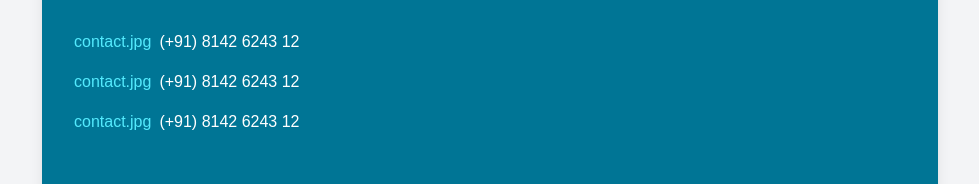
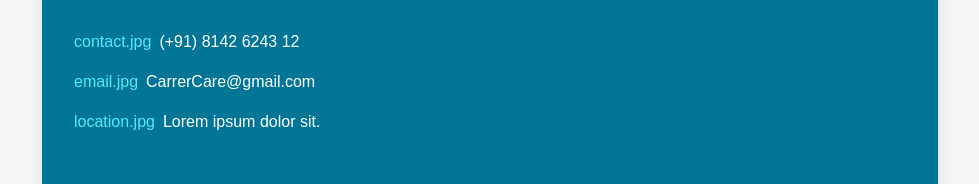
Before and after one commit to satyamrk18/CarrerCare, a React (Vite) app: page /contact in a window 1280 px wide. Shown: the part 380-564 px from the top of the page, without its empty margins (150-1129 px from the left). Built offline with nearby package versions, Linux system fonts and the light colour scheme.

Commit message:
add email and location will modify after confirmation

```diff
--- a/src/pages/Contact.jsx
+++ b/src/pages/Contact.jsx
@@ -21,12 +21,12 @@ const Contact = () => {
                    <span> (+91) 8142 6243 12 </span>
                 </div>
                 <div className="inline-flex space-x-2 items-center">
-                    <span className="text-cyan-300">contact.jpg</span>
-                   <span> (+91) 8142 6243 12 </span>
+                    <span className="text-cyan-300">email.jpg</span>
+                   <span> CarrerCare@gmail.com </span>
                 </div>
                   <div className="inline-flex space-x-2 items-center">
-                    <span className="text-cyan-300">contact.jpg</span>
-                   <span> (+91) 8142 6243 12 </span>
+                    <span className="text-cyan-300">location.jpg</span>
+                   <span> Lorem ipsum dolor sit. </span>
                 </div>
 
                </div>
```
